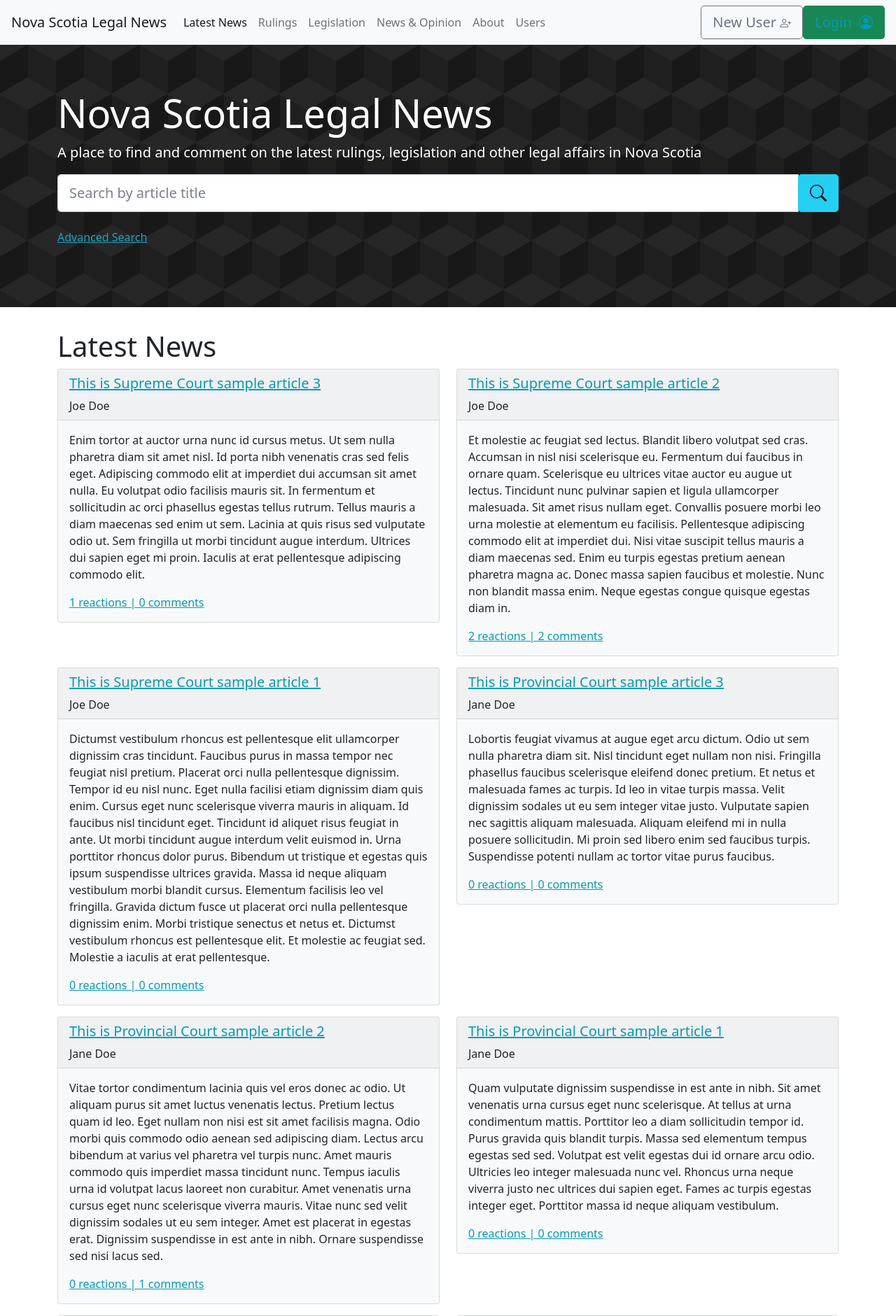
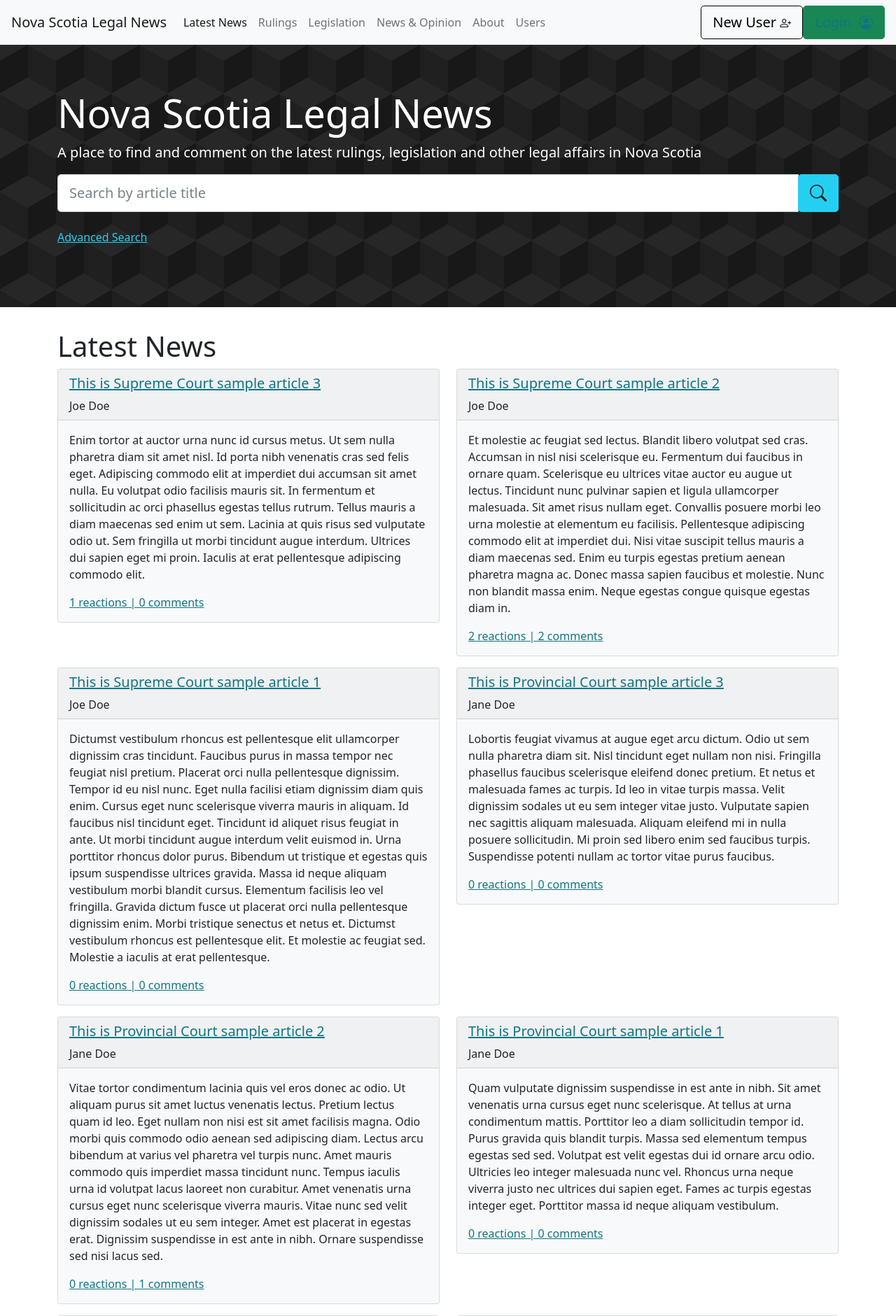
Before and after one commit to LiamOsler/NewsWebsite, a PHP site: page /index.php in a window 1280 px wide. Shown: the top 1881 px of the page at 70% size. Run offline with PHP 8.4, Linux system fonts and the light colour scheme; data comes from the database, SQL or seed files in the repository; some libraries are stand-ins or nearby versions.

Commit message:
Reorganize and comment css, tweaks for contrast

```diff
--- a/website/css/main.css
+++ b/website/css/main.css
@@ -1,6 +1,8 @@
 
-a{
-    color: #049ab8;
+/* General link styles for on a light background */
+
+a {
+    color: #0f7585;
 }
 
 a:hover{
@@ -11,6 +13,7 @@
     color: #f00ddd;
 }
 
+/* Styling for modals to appear appropriately */
 
 body.modal{
   height: 100vh;
@@ -19,12 +22,14 @@
 
 body {
     overflow: overlay;
-  }
+}
+
+/* Navigation section styles */
 
 ::-webkit-scrollbar {
     width: 10px;
     height: 10px;
-  }
+}
 
 ::-webkit-scrollbar-thumb {
 background: rgba(90, 90, 90);
@@ -34,15 +39,17 @@
 background: rgba(0, 0, 0, 0.2);
 }
 
-.nav-item{
+.nav-item {
     text-align: right;
 }
 
-.navbar-text{
+.navbar-text {
     float: right;
 }
 
-.jumbotron{
+/* Jumbotron styles */
+
+.jumbotron {
     background-color: #000000;
     opacity: 0.9;
     background-image:  linear-gradient(30deg, #101010 12%, transparent 12.5%, transparent 87%, #101010 87.5%, #101010), linear-gradient(150deg, #101010 12%, transparent 12.5%, transparent 87%, #101010 87.5%, #101010), linear-gradient(30deg, #101010 12%, transparent 12.5%, transparent 87%, #101010 87.5%, #101010), linear-gradient(150deg, #101010 12%, transparent 12.5%, transparent 87%, #101010 87.5%, #101010), linear-gradient(60deg, #10101077 25%, transparent 25.5%, transparent 75%, #10101077 75%, #10101077), linear-gradient(60deg, #10101077 25%, transparent 25.5%, transparent 75%, #10101077 75%, #10101077);
@@ -50,25 +57,48 @@
     background-position: 0 0, 0 0, 40px 70px, 40px 70px, 0 0, 40px 70px;
 }
 
-.jumbotron h1{
+.jumbotron h1 {
     color: white;
 }
 
-.jumbotron p{
+.jumbotron p {
     color: white;
 }
-.card{
-    margin-bottom: 1em;
+
+.jumbotron a {
+    color: #0dcaf0;
 }
+
+.jumbotron a:hover {
+    color: #8d0081;
+}
+
+.jumbotron a:active {
+    color: #f00ddd;
+}
+
+/* Overriding built-in Bootstrap styles for appropriate contrast */
+
+.btn-outline-secondary {
+    color: black;
+    border-color: black;
+}
+
 .form-check-label {
     color: white;
 }
 
-.user-grid{
+.user-grid {
     text-align: center;
     width: 100%;
 }
 
+/* Card styles */
+
+.card {
+    margin-bottom: 1em;
+}
+
 .card:hover {
     box-shadow: 0 0 11px rgba(33,33,33,.2);
-  }
+}
```
